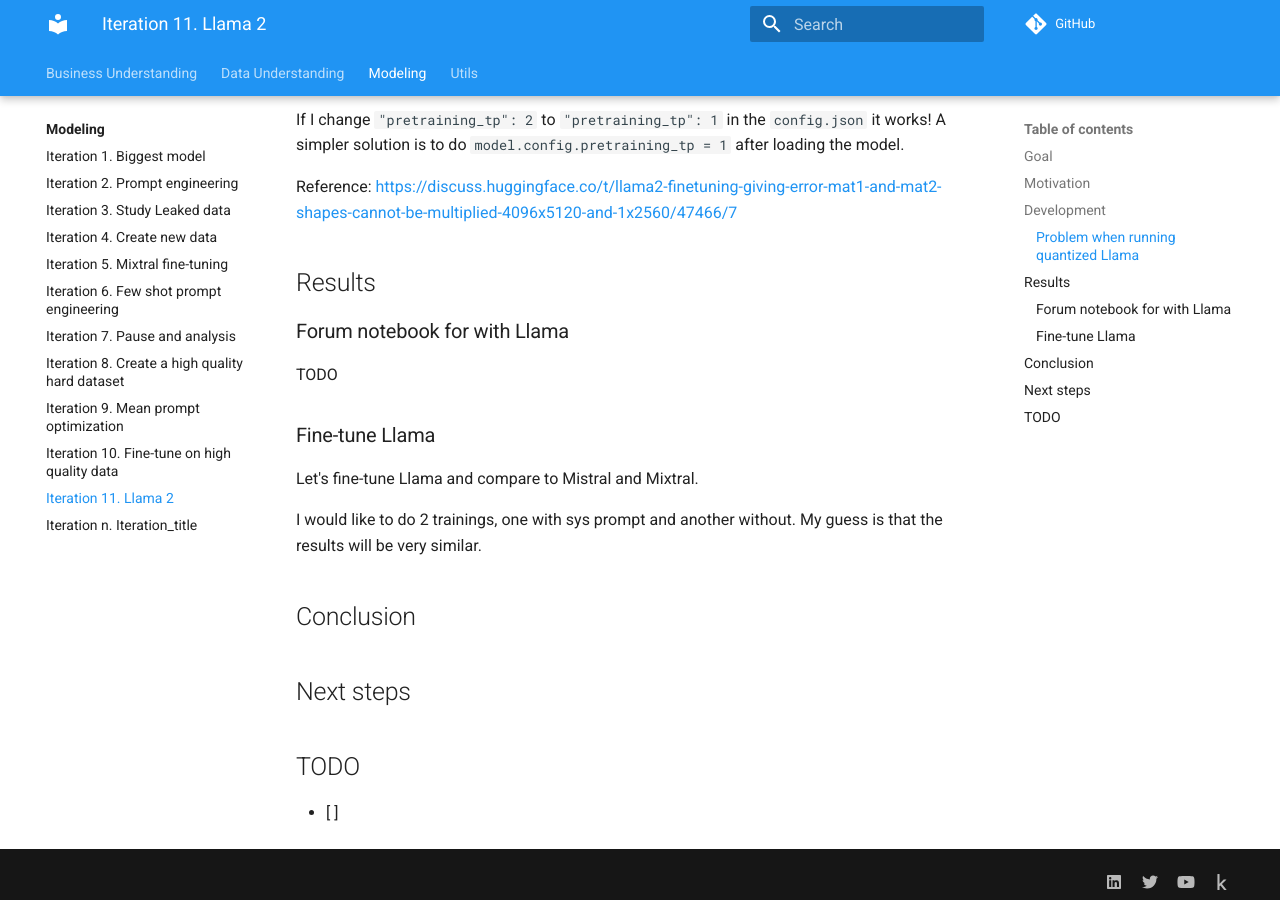
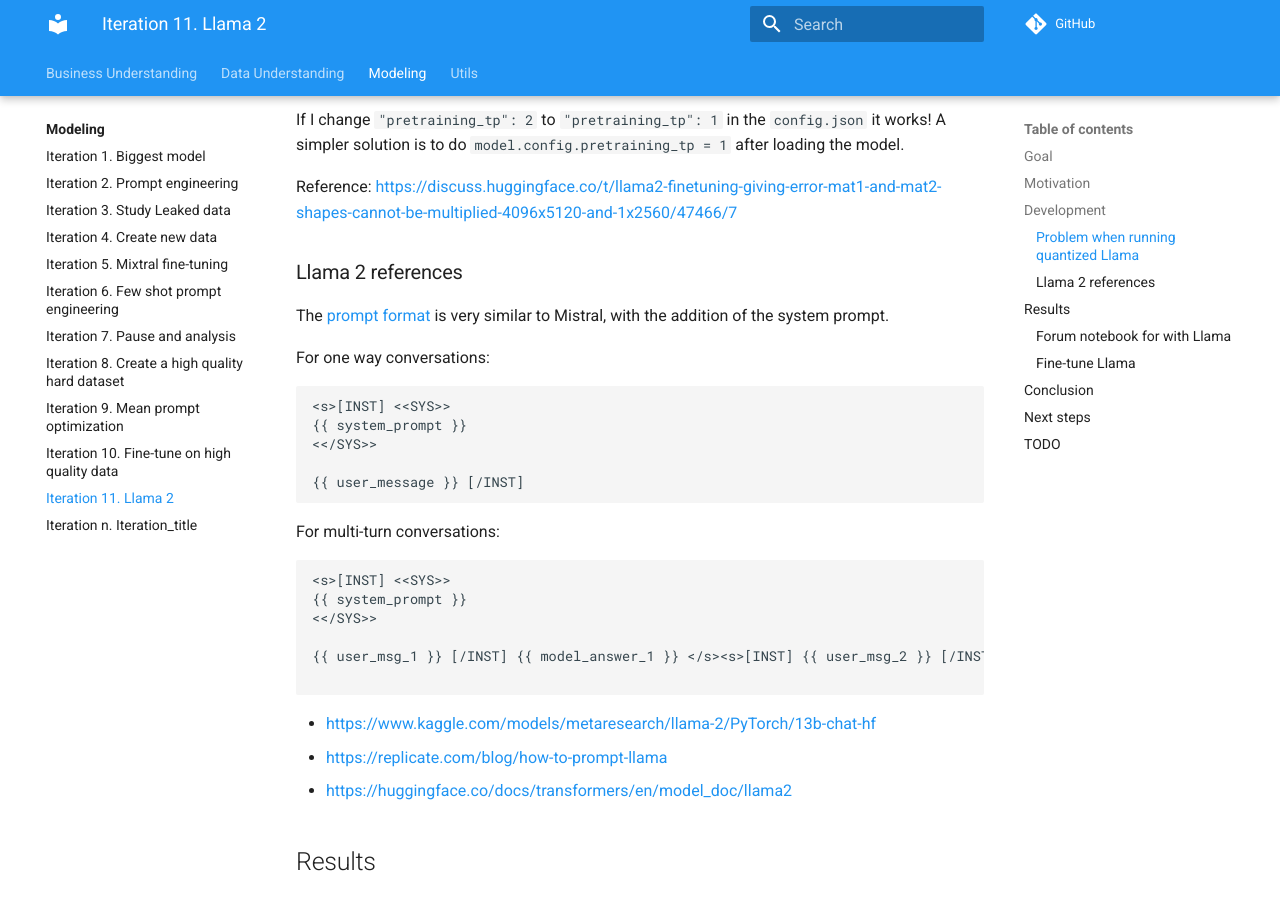
Before and after one commit to ironbar/prompt_recovery, an MkDocs documentation site: the page built from docs/modeling/Iteration_11_llama_2.md, in a window 1280 px wide and 900 px high, scrolled down 723 px. Built offline with MkDocs 1.6.1 and Material for MkDocs 9.7.7, drawn with Linux system fonts in a browser that asks for light colours; comment, search, counter and statistics services are not loaded.

Commit message:
updated documentation

````diff
--- a/docs/modeling/Iteration_11_llama_2.md
+++ b/docs/modeling/Iteration_11_llama_2.md
@@ -35,6 +35,35 @@
 
 Reference: <https://discuss.huggingface.co/t/llama2-finetuning-giving-error-mat1-and-mat2-shapes-cannot-be-multiplied-4096x5120-and-1x2560/47466/7>
 
+### Llama 2 references
+
+The [prompt format](https://huggingface.co/blog/llama2#how-to-prompt-llama-2) is very similar to Mistral, with the addition of the system prompt.
+
+For one way conversations:
+
+```
+<s>[INST] <<SYS>>
+{{ system_prompt }}
+<</SYS>>
+
+{{ user_message }} [/INST]
+```
+
+For multi-turn conversations:
+
+```
+<s>[INST] <<SYS>>
+{{ system_prompt }}
+<</SYS>>
+
+{{ user_msg_1 }} [/INST] {{ model_answer_1 }} </s><s>[INST] {{ user_msg_2 }} [/INST]
+
+```
+
+- <https://www.kaggle.com/models/metaresearch/llama-2/PyTorch/13b-chat-hf>
+- <https://replicate.com/blog/how-to-prompt-llama>
+- <https://huggingface.co/docs/transformers/en/model_doc/llama2>
+
 ## Results
 
 ### Forum notebook for with Llama
````
